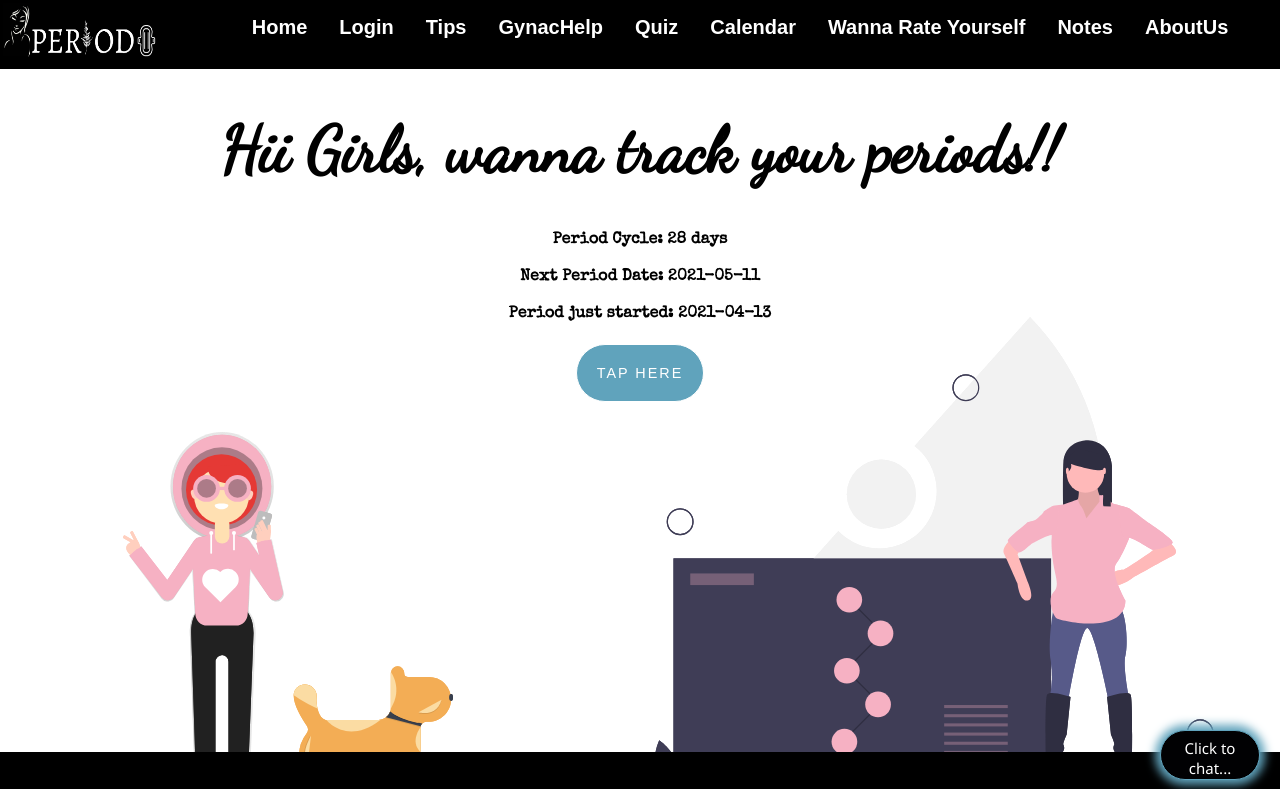
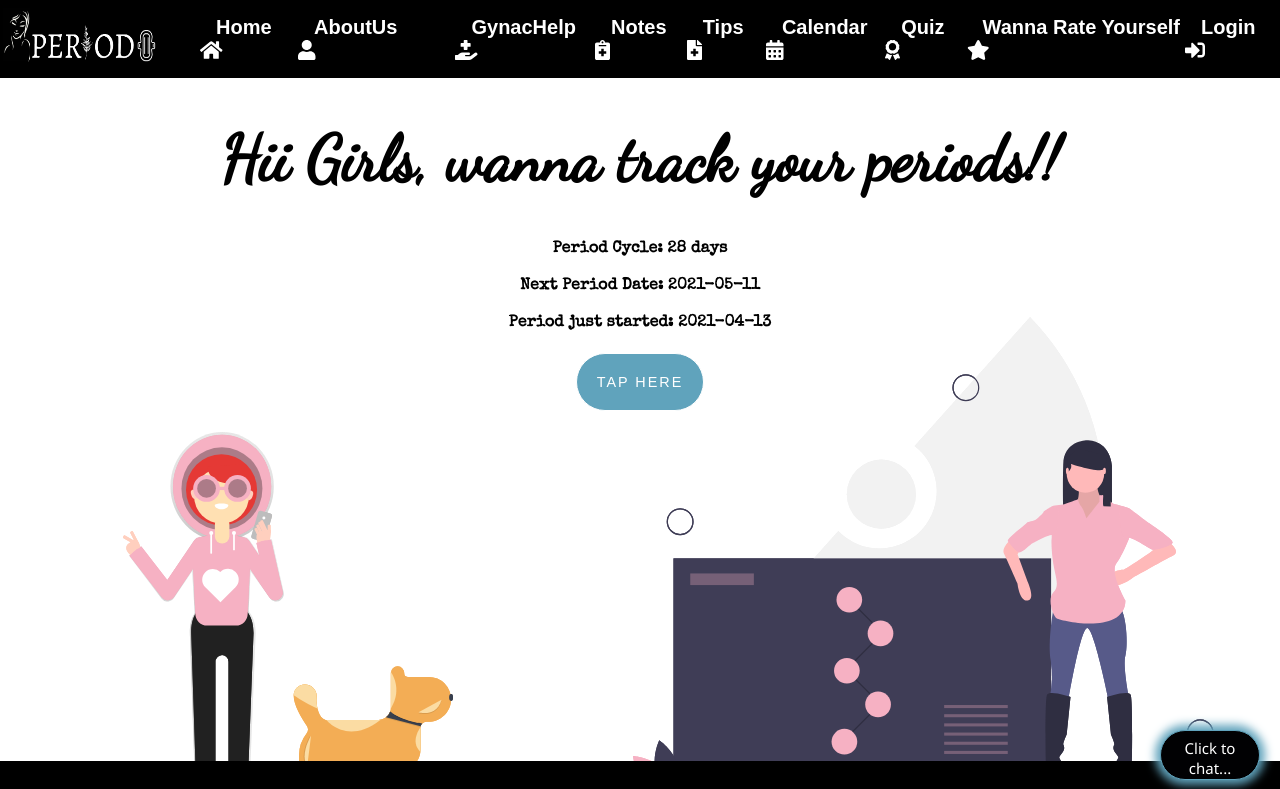
Before and after one commit to Feminine-Divine/periodo, a Next.js app in the folder periodo/: page / in a window 1280 px wide. Shown: the top 789 px of the page. Built offline with nearby package versions, Linux system fonts and the light colour scheme; no server answers; a web font is replaced by a local one.

Commit message:
feat: Fixing Navbar components and adding necessary icons (#212)

```diff
--- a/periodo/components/navbar.css
+++ b/periodo/components/navbar.css
@@ -80,13 +80,18 @@ color: rgb(255, 211, 232);
     background-color: black;
     display: flex;
     width: 100%;
-    justify-content: space-between;
+    align-items: center;
   }
 
   .nav-options {
     list-style-type: none;
     display: flex;
   }
+
+  .nav-options-right {
+    margin-left: auto;
+  }
+
   .mobile-option {
     display: none;
   }
--- a/periodo/components/navbar.js
+++ b/periodo/components/navbar.js
@@ -1,6 +1,8 @@
 import React,{useState} from "react"
 import Link from "next/link"
 import { useUser } from '@auth0/nextjs-auth0';
+import { faHome, faUser, faHandHoldingMedical, faNotesMedical, faFileMedical, faCalendarAlt, faAward, faStar, faSignOutAlt, faSignInAlt} from "@fortawesome/free-solid-svg-icons";
+import { FontAwesomeIcon } from '@fortawesome/react-fontawesome';
 
 const Navbar = ({ children }) => {
   const { user } = useUser();
@@ -20,60 +22,80 @@ const Navbar = ({ children }) => {
      <ul className={click ? "nav-options active " : "nav-options "} >
           <li className="option" onClick={closeMobileMenu}>
           <Link href="/">
-            <a class="Nav-bar Nav-Active">Home</a>
+            <a class="Nav-bar Nav-Active">Home <FontAwesomeIcon icon={faHome} /></a>
           </Link>
           </li>
-          {user ?
+
+          <li className="option" onClick={closeMobileMenu}>
+          <Link href="/about">
+          <a class="Nav-bar">AboutUs <FontAwesomeIcon icon={faUser} /></a>
+        </Link>
+          </li>
+        </ul>
+
+
+        <ul className={click ? "nav-options active nav-options-right " : "nav-options nav-options-right "}  >
+
+        <li className="option" onClick={closeMobileMenu}>
+          <Link href="/Gynac">
+            <a class="Nav-bar">GynacHelp <FontAwesomeIcon icon={faHandHoldingMedical} /></a>
+          </Link>
+          </li>
+
+          <li className="option" onClick={closeMobileMenu}>
+          <Link href="/notes">
+        <a class="Nav-bar">Notes <FontAwesomeIcon icon={faNotesMedical} /></a>
+        </Link>
+          </li>
+
+          <li className="option" onClick={closeMobileMenu}>
+          <Link href="/tips">
+            <a class="Nav-bar">Tips <FontAwesomeIcon icon={faFileMedical} /></a>
+          </Link>
+          </li>
+
+          <li className="option" onClick={closeMobileMenu}>
+          <Link href="/calender">
+          <a class="Nav-bar">Calendar <FontAwesomeIcon icon={ faCalendarAlt} /></a>
+        </Link>
+          </li>
+
+          <li className="option" onClick={closeMobileMenu}>
+          <Link href = "/analysis">
+        <a class="Nav-bar">Quiz <FontAwesomeIcon icon={faAward} /></a>
+        </Link>
+          </li>
+
+          <li className="option" onClick={closeMobileMenu}>
+          <Link href="/flow">
+          <a class="Nav-bar">Wanna Rate Yourself <FontAwesomeIcon icon={faStar} /></a>
+        </Link>
+          </li>
+
+        {user ?
 
             <li className="option" onClick={closeMobileMenu}>
             <Link href="/api/auth/logout">
-              <a className="Nav-bar">Logout</a>
+              <a className="Nav-bar">Logout <FontAwesomeIcon icon={faSignOutAlt} /></a>
             </Link>
           </li>
            :
            <li className="option" onClick={closeMobileMenu}>
            <Link href="/api/auth/login">
-              <a className="Nav-bar">Login</a>
+              <a className="Nav-bar">Login <FontAwesomeIcon icon={faSignInAlt} /></a>
             </Link>
           </li>
           }
-          <li className="option" onClick={closeMobileMenu}>
-          <Link href="/tips">
-            <a class="Nav-bar">Tips</a>
-          </Link>
-          </li>
-          <li className="option" onClick={closeMobileMenu}>
-          <Link href="/Gynac">
-            <a class="Nav-bar">GynacHelp</a>
-          </Link>
-          </li>
-          <li className="option" onClick={closeMobileMenu}>
-          <Link href = "/analysis">
-        <a class="Nav-bar">Quiz</a>
-        </Link>
-          </li>
-          <li className="option" onClick={closeMobileMenu}>
-          <Link href="/calender">
-          <a class="Nav-bar">Calendar</a>
-        </Link>
-          </li>
-          <li className="option" onClick={closeMobileMenu}>
-          <Link href="/flow">
-          <a class="Nav-bar">Wanna Rate Yourself</a>
-        </Link>
-          </li>
-          <li className="option" onClick={closeMobileMenu}>
-          <Link href="/notes">
-        <a class="Nav-bar">Notes</a>
-        </Link>
-          </li>
-          <li className="option" onClick={closeMobileMenu}>
-          <Link href="/about">
-          <a class="Nav-bar">AboutUs</a>
-        </Link>
-          </li>
+
+
+
+
+
         </ul>
-           <div className="mobile-menu" onClick={handleClick}>
+
+
+
+           <div className="mobile-menu nav-options-right" onClick={handleClick}>
         {click ? (
           <img src="x.svg" className="menu-icon" />
         ) : (
--- a/periodo/package.json
+++ b/periodo/package.json
@@ -13,6 +13,9 @@
     "@emotion/core": "^11.0.0",
     "@emotion/react": "^11.1.4",
     "@emotion/styled": "^11.0.0",
+    "@fortawesome/fontawesome-svg-core": "^1.2.35",
+    "@fortawesome/free-solid-svg-icons": "^5.15.3",
+    "@fortawesome/react-fontawesome": "^0.1.14",
     "@fullcalendar/react": "^5.5.0",
     "@material-ui/core": "^4.11.3",
     "@material-ui/icons": "^4.11.2",
```
Also changed, not shown: 1 other file (tests, documents, lock files or other folders).
